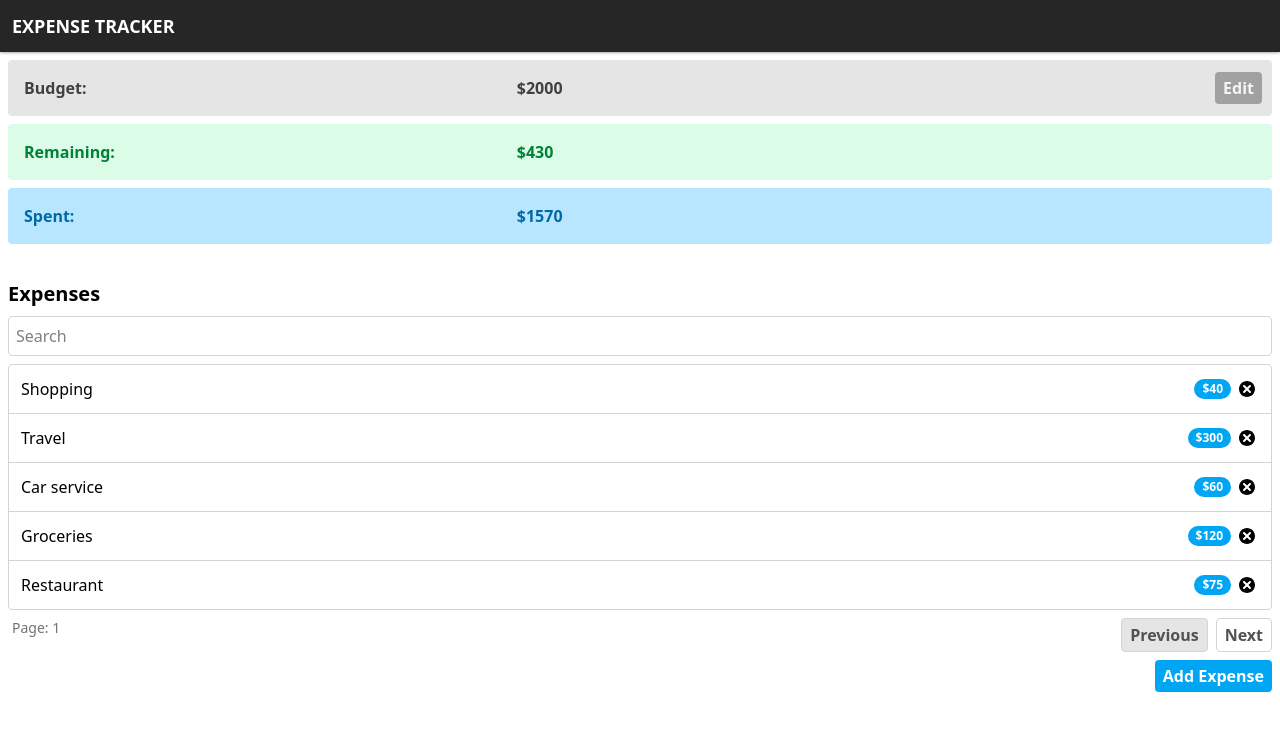
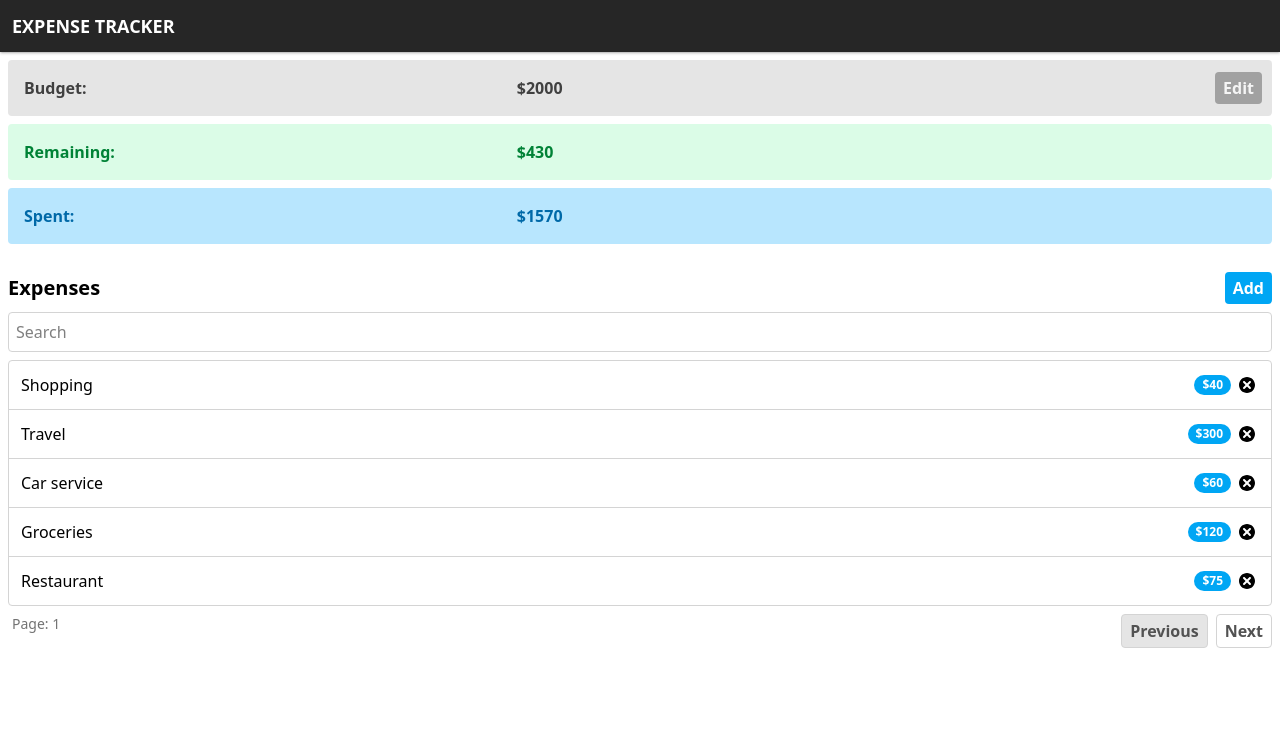
Before and after one commit to mwildan-hafidz/react-expense-tracker, a React (Vite) app: page / in a window 1280 px wide. Shown: the top 730 px of the page. Built offline with nearby package versions, Linux system fonts and the light colour scheme.

Commit message:
feat: update add expense position

```diff
--- a/src/AddExpense.jsx
+++ b/src/AddExpense.jsx
@@ -36,10 +36,10 @@ export default function AddExpense() {
   return (
     <>
       <button
-        className="bg-sky-500 px-2 py-1 rounded text-white font-semibold block mt-2 ml-auto"
+        className="bg-sky-500 px-2 py-1 rounded text-white font-semibold block"
         onClick={() => setIsModalActive(true)}
       >
-        Add Expense
+        Add
       </button>
 
       <Modal active={isModalActive} onClose={() => setIsModalActive(false)}>
--- a/src/App.jsx
+++ b/src/App.jsx
@@ -13,10 +13,12 @@ export default function App() {
         <Statuses />
       </div>
 
-      <div className="mt-5 p-2">
-        <h1 className="text-xl font-semibold mb-2">Expenses</h1>
+      <div className="mt-3 p-2">
+        <div className="flex justify-between items-center mb-2">
+          <h1 className="text-xl font-semibold">Expenses</h1>
+          <AddExpense />
+        </div>
         <Expenses />
-        <AddExpense />
       </div>
     </AppProvider>
   );
```
